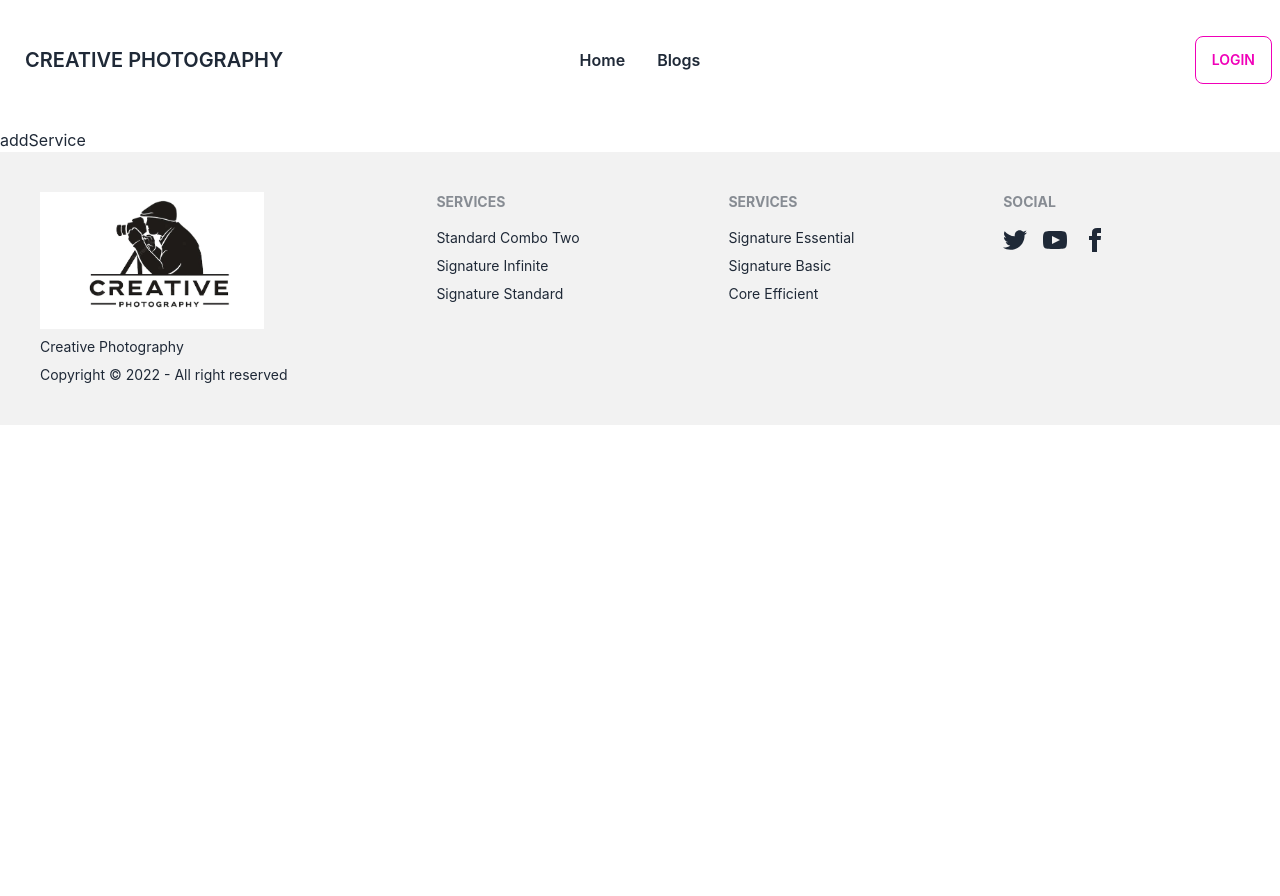
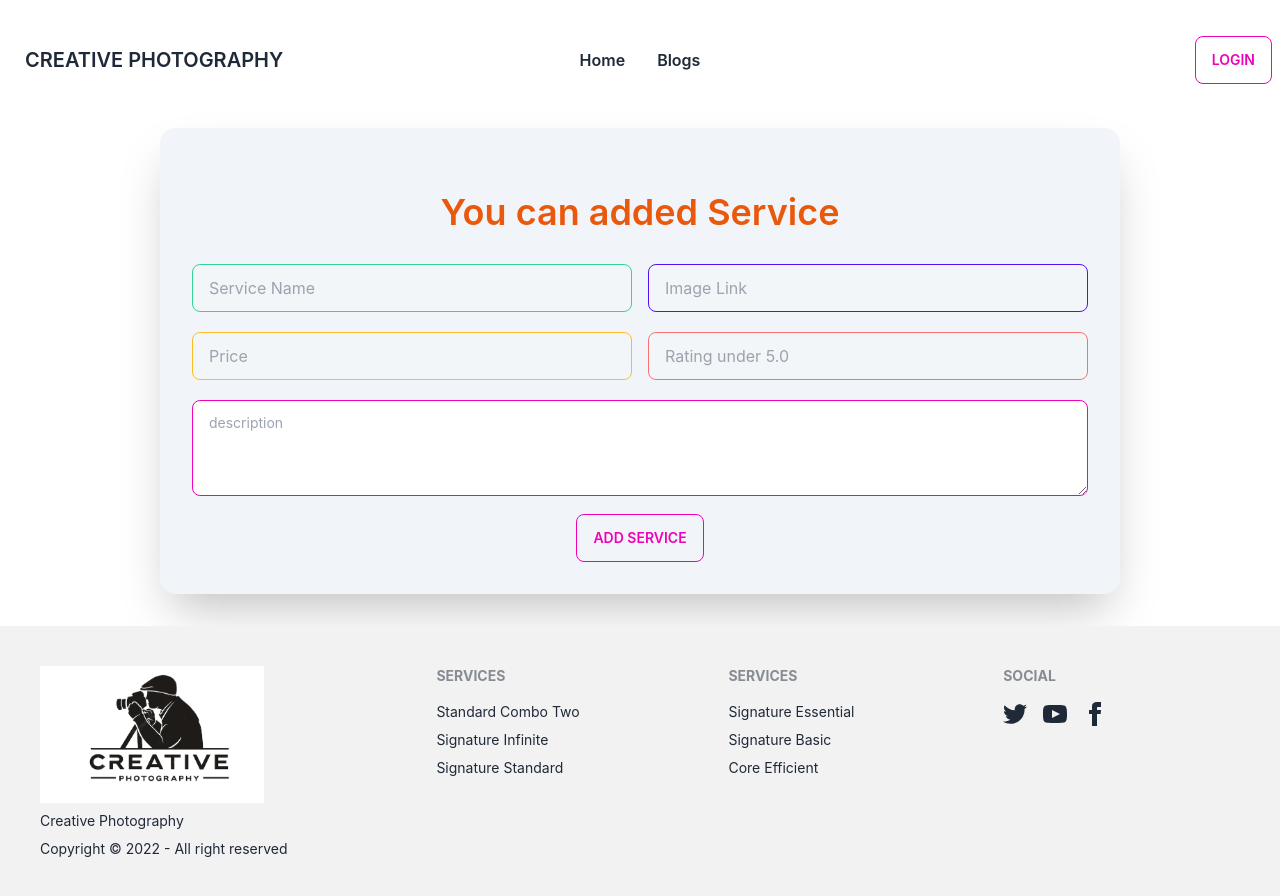
Before and after one commit to SHOUROV-HASAN-CSE/Wedding-Art-client, a React (Create React App) app: page /addservice in a window 1280 px wide. Shown: the top 896 px of the page. Before the commit the page ends 800 px from the top, so only its background shows below. Built offline with nearby package versions, Linux system fonts and the light colour scheme; no server answers.

Commit message:
add service section create successfully

```diff
--- a/src/Pages/AddService/AddService.js
+++ b/src/Pages/AddService/AddService.js
@@ -1,10 +1,67 @@
 import React from 'react';
+import { ToastContainer, toast } from 'react-toastify';
+import 'react-toastify/dist/ReactToastify.css';
 
 const AddService = () => {
+
+  const handleAddService = event =>{
+    event.preventDefault();
+    const form = event.target;
+    const name = form.name.value;
+    const photo = form.photoUrl.value;
+    const price = form.price.value;
+    const ratings = form.rating.value;
+    const message = form.message.value;
+
+
+    const service = {
+        title: name,
+        img: photo,
+        price: price,
+        ratings: ratings,
+        description: message,
+    }
+
+    fetch('http://localhost:5000/services', {
+      method: 'POST',
+      headers: {
+          'content-type': 'application/json'
+      },
+      body: JSON.stringify(service)
+  })
+      .then(res => res.json())
+      .then(data => {
+          if(data.acknowledged){
+            toast('The Service Added Successfully.....',{position:"top-center"});
+              form.reset();
+          }
+      })
+      .catch(err => console.error(err))
+
+  }
+
+
   return (
-    <div>
-      <h2>addService</h2>
+    <div className='w-3/4 mx-auto mb-8 bg-slate-100 rounded-2xl shadow-2xl p-8'>
+    <form onSubmit={handleAddService}>
+                <h2 className="text-4xl font-semibold text-center my-8 text-orange-600">You can added Service</h2>
+                <div className='grid grid-cols-1 lg:grid-cols-2 gap-4 mb-5'>
+                    <input name="name" type="text" placeholder="Service Name" className="input input-ghost w-full  input-bordered input-success" required/>
+                    <input name="photoUrl" type="text" placeholder="Image Link" className="input input-ghost w-full  input-bordered input-primary" required/>
+                </div>
+                <div className='grid grid-cols-1 lg:grid-cols-2 gap-4 mb-5'>
+                    <input name="price" type="number" placeholder="Price" className="input input-ghost w-full  input-bordered input-warning" required/>
+                    <input name="rating" type="text" placeholder="Rating under 5.0" className="input input-ghost w-full  input-bordered input-error" />
+                </div>
+                <textarea name="message" className="textarea textarea-bordered textarea-secondary h-24 w-full" placeholder="description" required></textarea>
+
+                <div className='text-center mt-3'>
+                <input className='btn btn-outline btn-secondary' type="submit" value="Add Service" />
+                </div>
+            </form>
+            <ToastContainer/>
     </div>
+
   );
 };
 
--- a/src/Pages/Services/ServiceDetails/ServiceDetails.js
+++ b/src/Pages/Services/ServiceDetails/ServiceDetails.js
@@ -8,7 +8,6 @@ const ServiceDetails = () => {
   const {user} = useContext(AuthContext);
   const {_id, title, img, price, description} = useLoaderData();
 
-  console.log(_id);
   const handlePlaceReview = event =>{
     event.preventDefault();
     const form = event.target;
```
